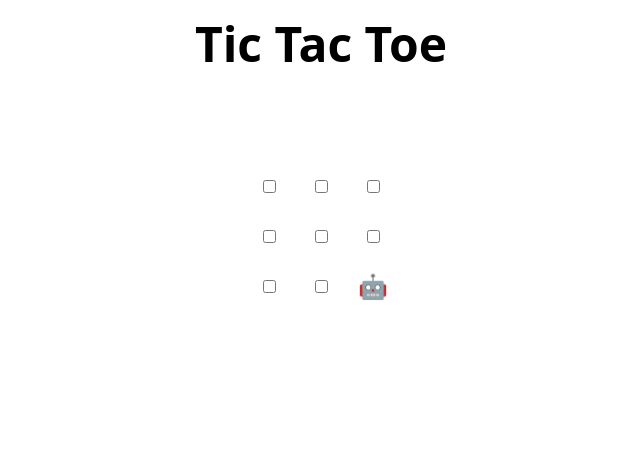
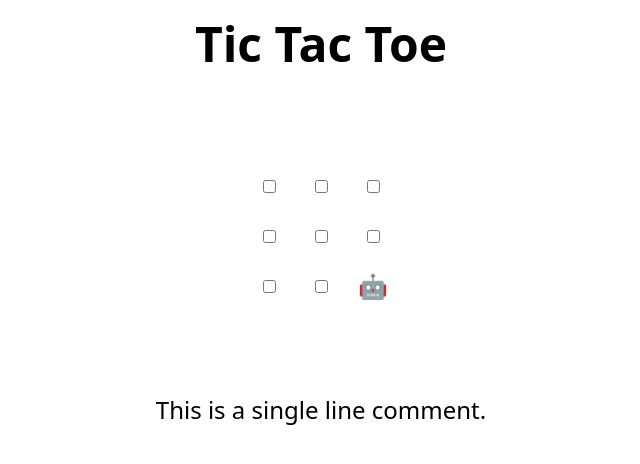
Before and after one commit to SmallMan90/skills-review-pull-requests, a plain HTML site: page index.html in a window 1280 px wide. Shown: the whole page, without its empty margins (319-959 px from the left). Drawn offline with Linux system fonts and the light colour scheme.

Commit message:
Update index.html

```diff
--- a/index.html
+++ b/index.html
@@ -48,7 +48,7 @@
 </table>
 
 <h2 hidden>Game over, refresh to play again 🧑‍💻 🤖!</h2>
-
+This is a single line comment.
 <script>
   // Initialization
   const boxes = Array.from(document.querySelectorAll("td"));
```
